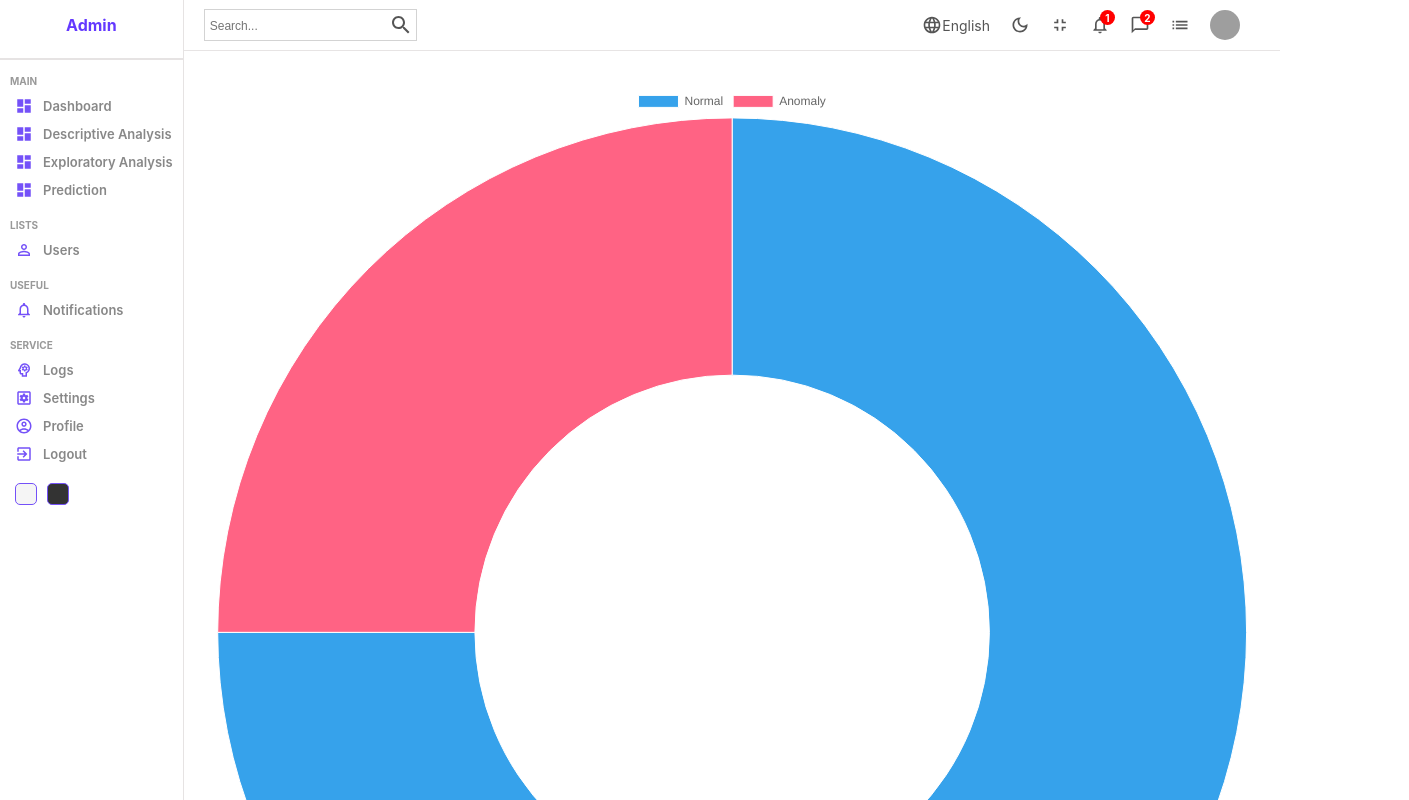
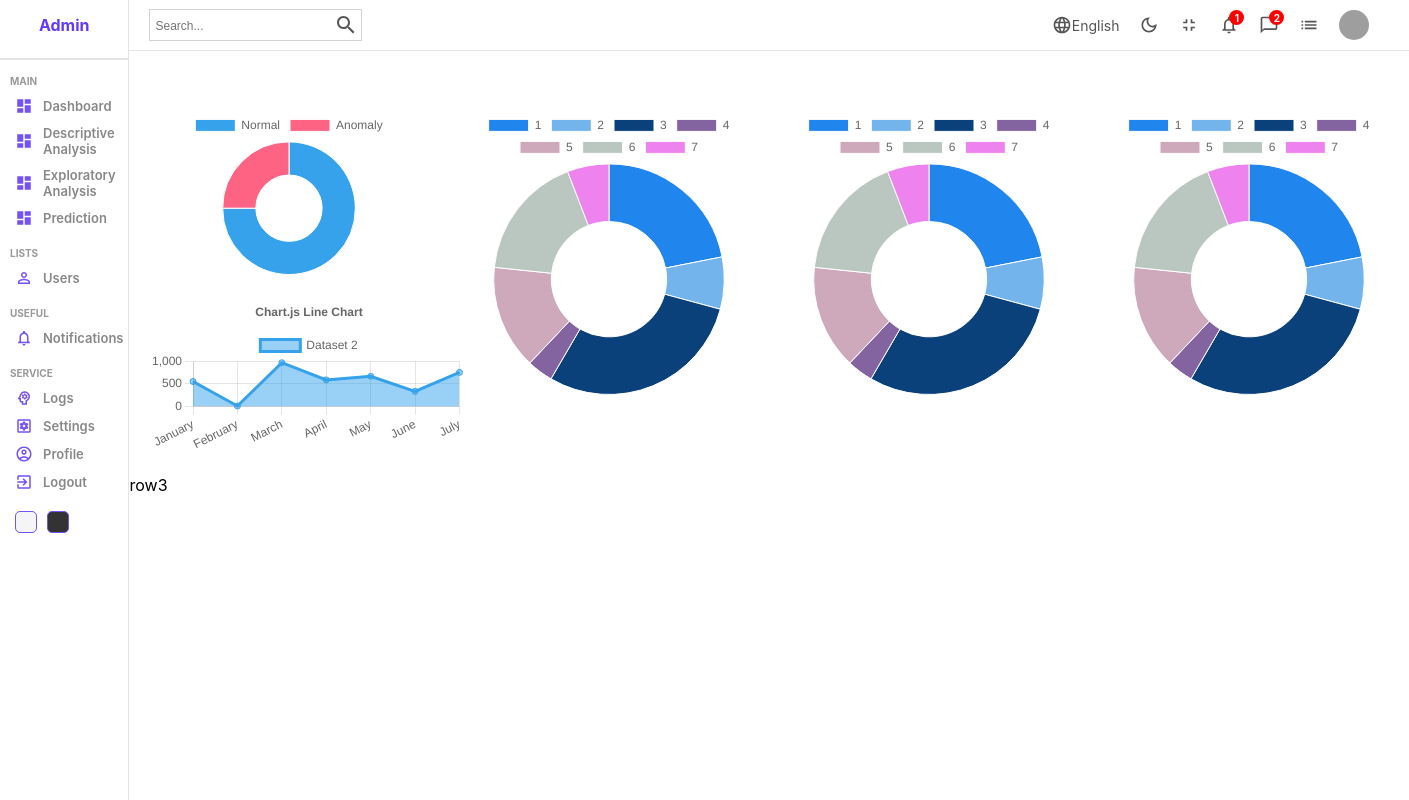
Before and after one commit to springyboiii/API-Gateway-Analyst, a React (Create React App) app in the folder analyst/: page /exploratory-analysis in a window 1280 px wide. Shown: the top 800 px of the page, 1409 px wide, since content can reach past the window. Built offline with nearby package versions, Linux system fonts and the light colour scheme; grey boxes are pictures that could not be loaded.

Commit message:
Update exploratory-analysis.scss

```diff
--- a/analyst/src/pages/exploratory-analysis/exploratory-analysis.scss
+++ b/analyst/src/pages/exploratory-analysis/exploratory-analysis.scss
@@ -5,3 +5,25 @@
         flex: 6;
     }
 }
+.doughnut-container{
+    margin-top: 3vh;
+    position:inherit;
+    height:25vh;
+    width:25vw;
+}
+
+// .type_doughnut-container{
+//     position: relative;
+//     height:27vh;
+//     width:27vw;
+// }
+
+.anomaly_time_area-container{
+    margin: 20px;
+    position: relative;
+    height:20vh;
+    width:60vw;
+}
+.row{
+    display: flex
+}
```
